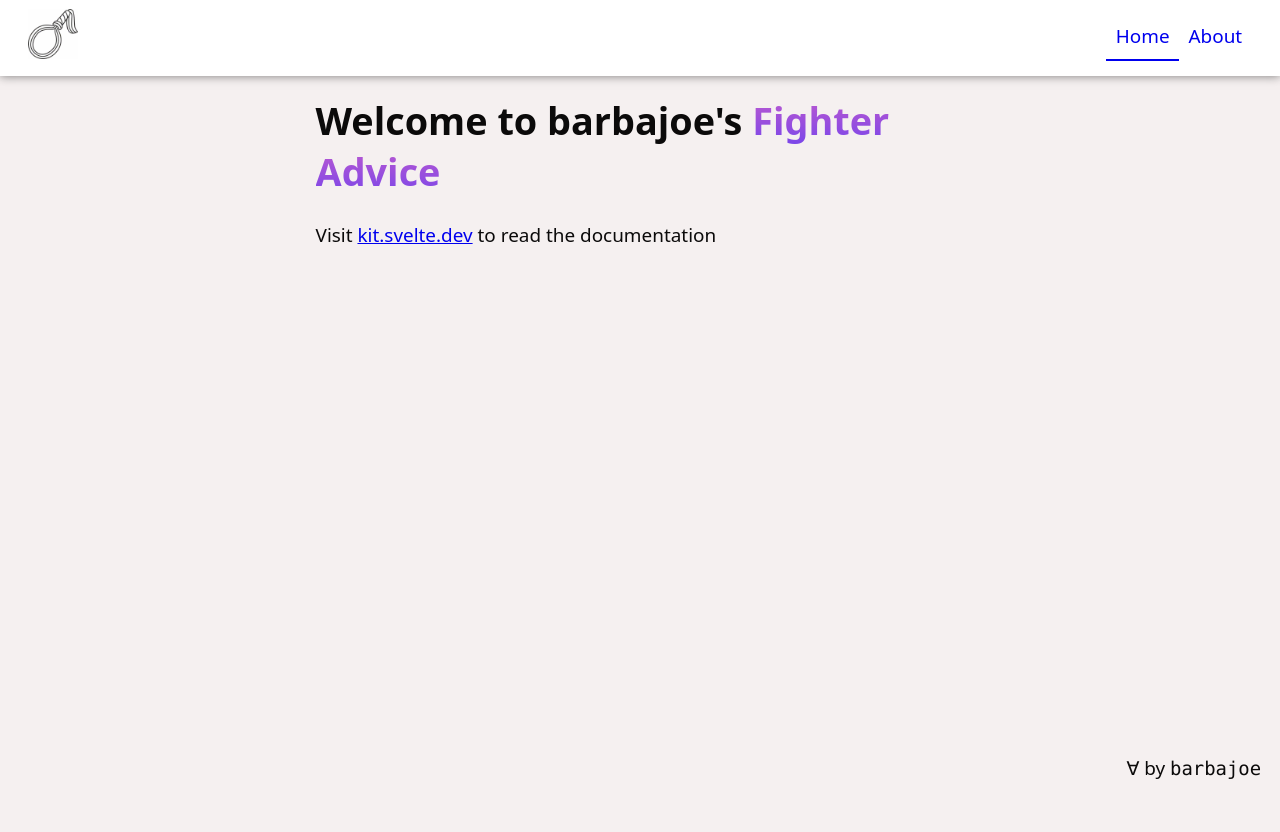
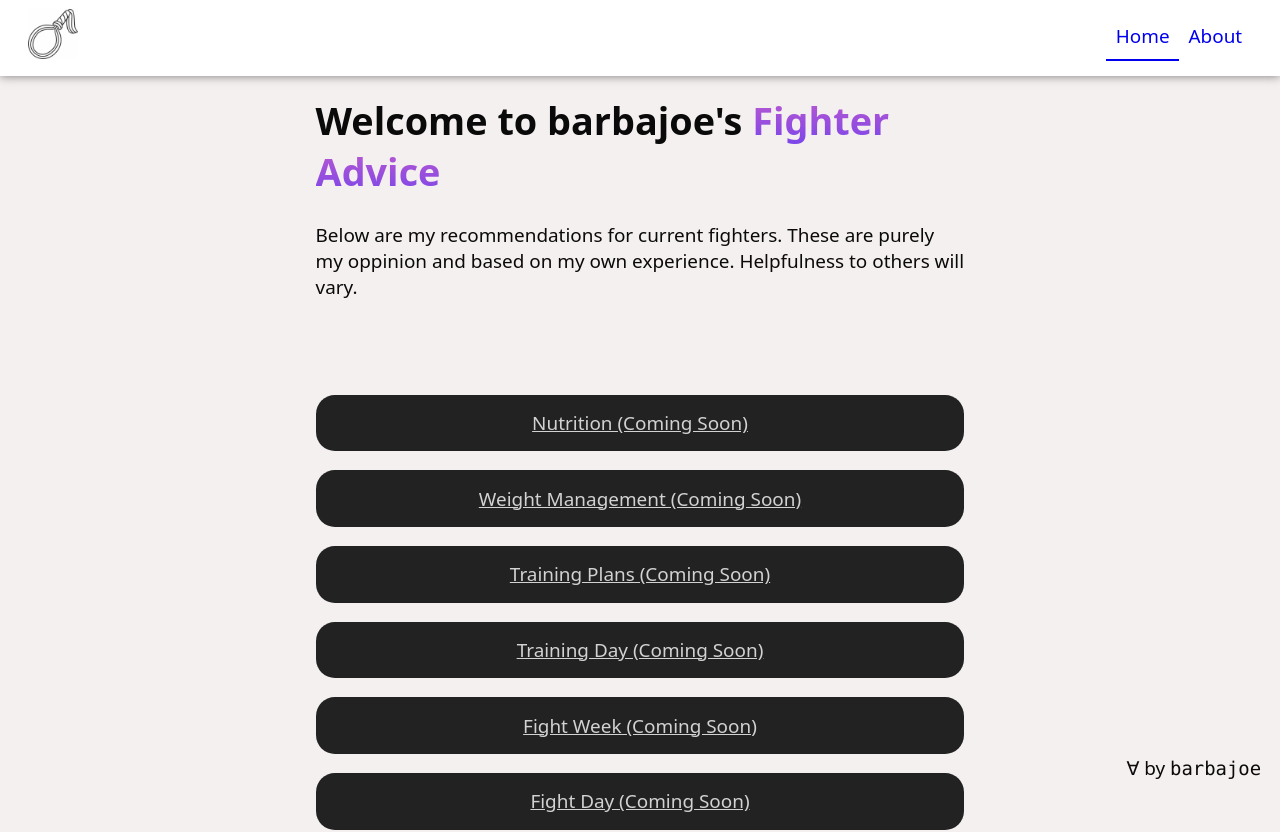
Before and after one commit to Barbacoa08/fighter-advice, a SvelteKit app: page / in a window 1280 px wide. Shown: the top 832 px of the page. Before the commit the page ends 800 px from the top, so only its background shows below. Built offline with nearby package versions, Linux system fonts and the light colour scheme.

Commit message:
add links to homepage

```diff
--- /dev/null
+++ b/src/routes/+page.server.ts
@@ -0,0 +1,32 @@
+import type { PageServerLoad } from "./$types";
+import { dev } from "$app/environment";
+
+export interface HomepageLink {
+  href: string;
+  text: string;
+}
+
+export interface PageData {
+  links: HomepageLink[];
+}
+
+export const load: PageServerLoad = async () => {
+  const links: HomepageLink[] = [
+    { href: "/nutrition", text: "Nutrition (Coming Soon)" },
+    { href: "/weight-management", text: "Weight Management (Coming Soon)" },
+    { href: "/training-plans", text: "Training Plans (Coming Soon)" },
+    { href: "/training-day", text: "Training Day (Coming Soon)" },
+    { href: "/fight-week", text: "Fight Week (Coming Soon)" },
+    { href: "/fight-day", text: "Fight Day (Coming Soon)" },
+    { href: "/motivations", text: "Motivations (Coming Soon)" },
+    { href: "/peeps", text: "Peeps (Coming Soon)" },
+  ];
+
+  if (dev) {
+    links.push({ href: "/my-stuff", text: "My Stuff (In Dev)" });
+  }
+
+  return {
+    links,
+  } satisfies PageData;
+};
--- a/src/routes/+page.svelte
+++ b/src/routes/+page.svelte
@@ -1,34 +1,74 @@
+<script lang="ts">
+  import TextGradient from "$lib/components/TextGradient.svelte";
+
+  import type { PageData } from "./+page.server";
+
+  export let data: PageData;
+
+  $: ({ links } = data);
+</script>
+
 <svelte:head>
   <title>Fighter Advice</title>
   <meta name="description" content="Svelte demo app" />
 </svelte:head>
 
-<h1>Welcome to barbajoe's <span class="text-gradient">Fighter Advice</span></h1>
+<h1>Welcome to barbajoe's <TextGradient>Fighter Advice</TextGradient></h1>
 
 <p>
-  Visit <a href="https://kit.svelte.dev">kit.svelte.dev</a> to read the documentation
+  Below are my recommendations for current fighters. These are purely my
+  oppinion and based on my own experience. Helpfulness to others will vary.
 </p>
 
+<ul>
+  {#each links as { href, text } (href)}
+    <li><a {href}>{text}</a></li>
+  {/each}
+</ul>
+
 <style>
-  .text-gradient {
-    font-weight: 900;
-    background-image: linear-gradient(0deg, #4f39fa, #da62c4);
-    -webkit-background-clip: text;
-    background-clip: text;
-    -webkit-text-fill-color: transparent;
-    background-size: 100% 200%;
-    background-position-y: 100%;
-    border-radius: 0.4rem;
-    animation: pulse 4s ease-in-out infinite;
+  :root {
+    --list-background-color: rgb(34, 34, 34);
+    --list-link-color: rgb(210, 210, 210);
+  }
+  @media (prefers-color-scheme: dark) {
+    :root {
+      --list-background-color: rgb(210, 210, 210);
+      --list-link-color: rgb(34, 34, 34);
+    }
   }
 
-  @keyframes pulse {
-    0%,
-    100% {
-      background-position-y: 0%;
-    }
-    50% {
-      background-position-y: 80%;
-    }
+  ul {
+    list-style-type: none;
+    margin-top: 5rem;
+    padding: 0;
+
+    display: flex;
+    flex-direction: column;
+  }
+
+  li {
+    border-radius: 1rem;
+    margin-bottom: 1rem;
+    background-color: var(--list-background-color);
+    transition: transform 0.15s cubic-bezier(0, 0.2, 0.5, 3) 0s;
+  }
+  li:hover,
+  li:focus-within {
+    transform: scale(1.02);
+  }
+
+  li a {
+    display: flex;
+    justify-content: center;
+    align-items: center;
+
+    height: 3rem;
+    color: var(--list-link-color);
+
+    transition: box-shadow 0.25s cubic-bezier(0.08, 0.59, 0.29, 0.99) 0s,
+      border-color 0.25s cubic-bezier(0.08, 0.59, 0.29, 0.99) 0s,
+      transform 0.25s cubic-bezier(0.08, 0.59, 0.29, 0.99) 0s,
+      background-color 0.25s cubic-bezier(0.08, 0.59, 0.29, 0.99) 0s;
   }
 </style>
```
